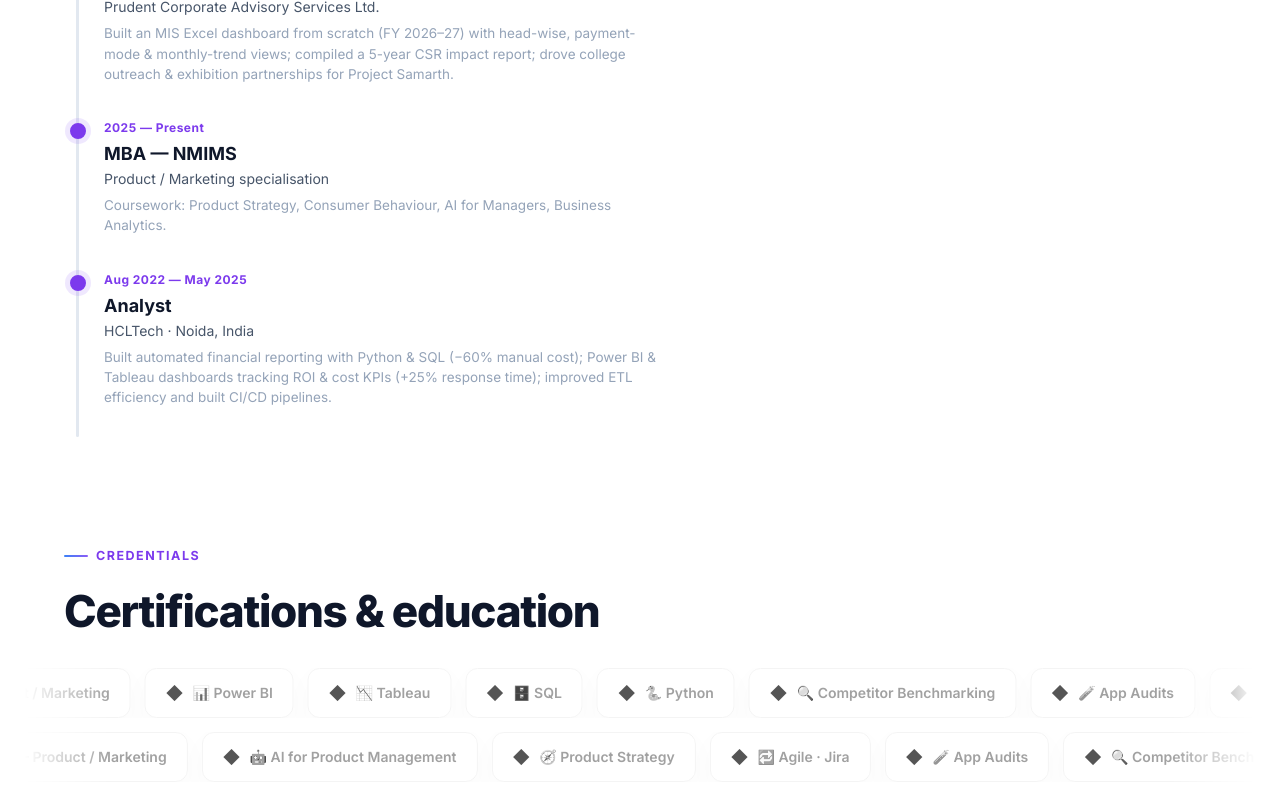
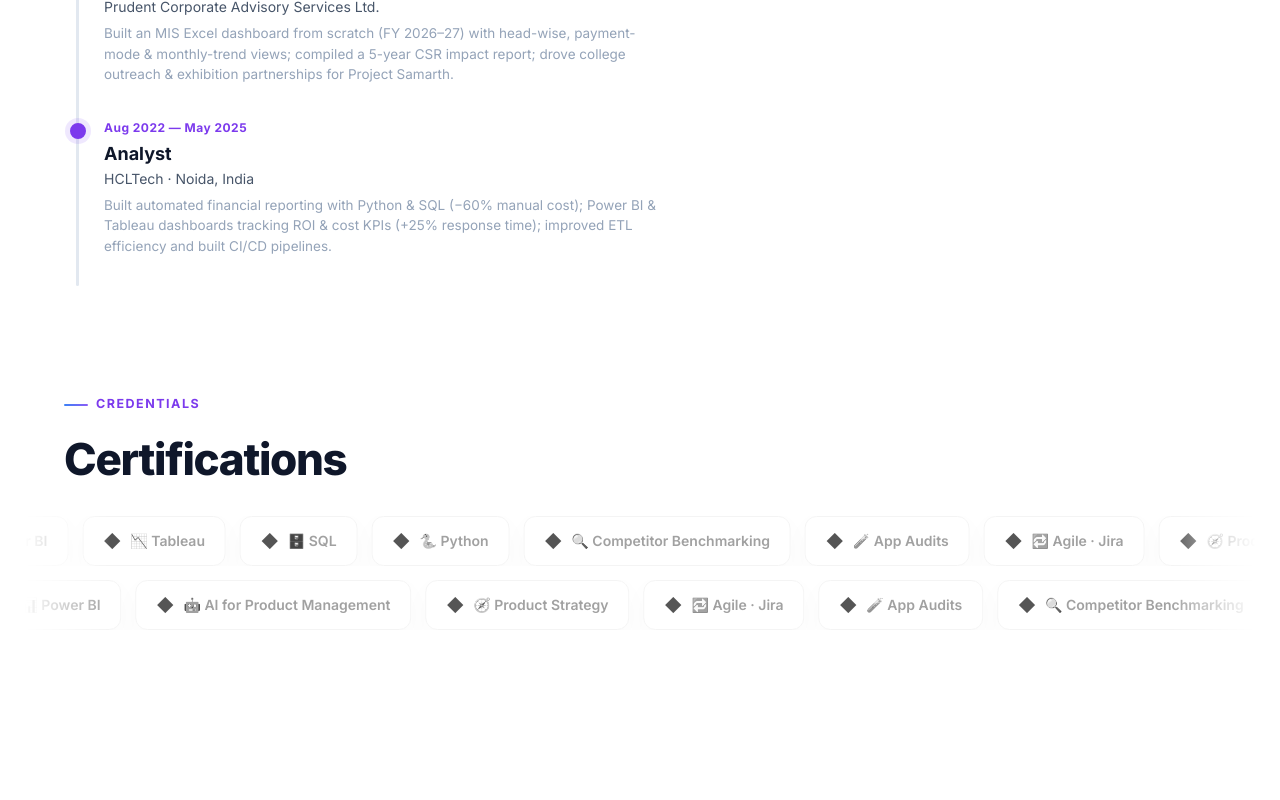
Before and after one commit to AASTHA381/portfolio-react, a React (Vite) app: page / in a window 1280 px wide. Shown: the part 4640-5440 px from the top of the page. Built offline with nearby package versions, Linux system fonts and the light colour scheme.

Commit message:
Remove education section

```diff
--- a/src/App.jsx
+++ b/src/App.jsx
@@ -330,7 +330,7 @@ function Marquee() {
   return (
     <section className="px-6 pb-24">
       <div className="mx-auto max-w-6xl">
-        <Reveal className="mb-6"><Eyebrow>Credentials</Eyebrow><h2 className="mt-3 text-[clamp(28px,4vw,44px)] font-extrabold tracking-[-0.03em]">Certifications & education</h2></Reveal>
+        <Reveal className="mb-6"><Eyebrow>Credentials</Eyebrow><h2 className="mt-3 text-[clamp(28px,4vw,44px)] font-extrabold tracking-[-0.03em]">Certifications</h2></Reveal>
       </div>
       <div className="space-y-3.5">
         {lane(certs, 'track-l')}
--- a/src/data.js
+++ b/src/data.js
@@ -74,16 +74,12 @@ export const experience = [
     points: 'Built an MIS Excel dashboard from scratch (FY 2026–27) with head-wise, payment-mode & monthly-trend views; compiled a 5-year CSR impact report; drove college outreach & exhibition partnerships for Project Samarth.',
   },
   {
-    when: '2025 — Present', title: 'MBA — NMIMS', org: 'Product / Marketing specialisation',
-    points: 'Coursework: Product Strategy, Consumer Behaviour, AI for Managers, Business Analytics.',
-  },
-  {
     when: 'Aug 2022 — May 2025', title: 'Analyst', org: 'HCLTech · Noida, India',
     points: 'Built automated financial reporting with Python & SQL (−60% manual cost); Power BI & Tableau dashboards tracking ROI & cost KPIs (+25% response time); improved ETL efficiency and built CI/CD pipelines.',
   },
 ]
 
 export const certs = [
-  '🤖 AI for Product Management', '🎓 MBA — Product / Marketing', '📊 Power BI', '📉 Tableau',
+  '🤖 AI for Product Management', '📊 Power BI', '📉 Tableau',
   '🗄️ SQL', '🐍 Python', '🔍 Competitor Benchmarking', '🧪 App Audits', '🔁 Agile · Jira', '🧭 Product Strategy',
 ]
```
Also changed, not shown: preview-cases.png (added).
